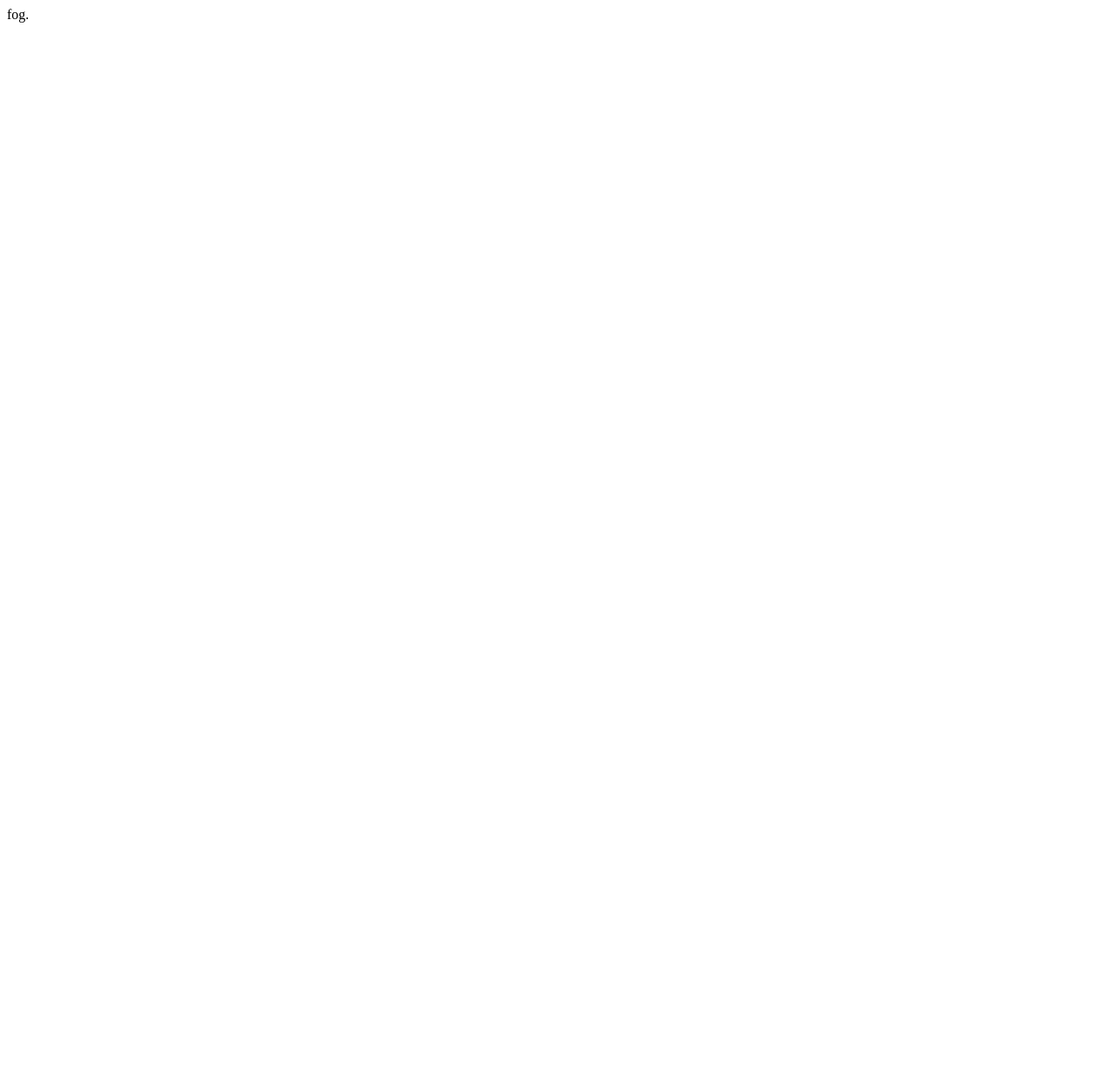
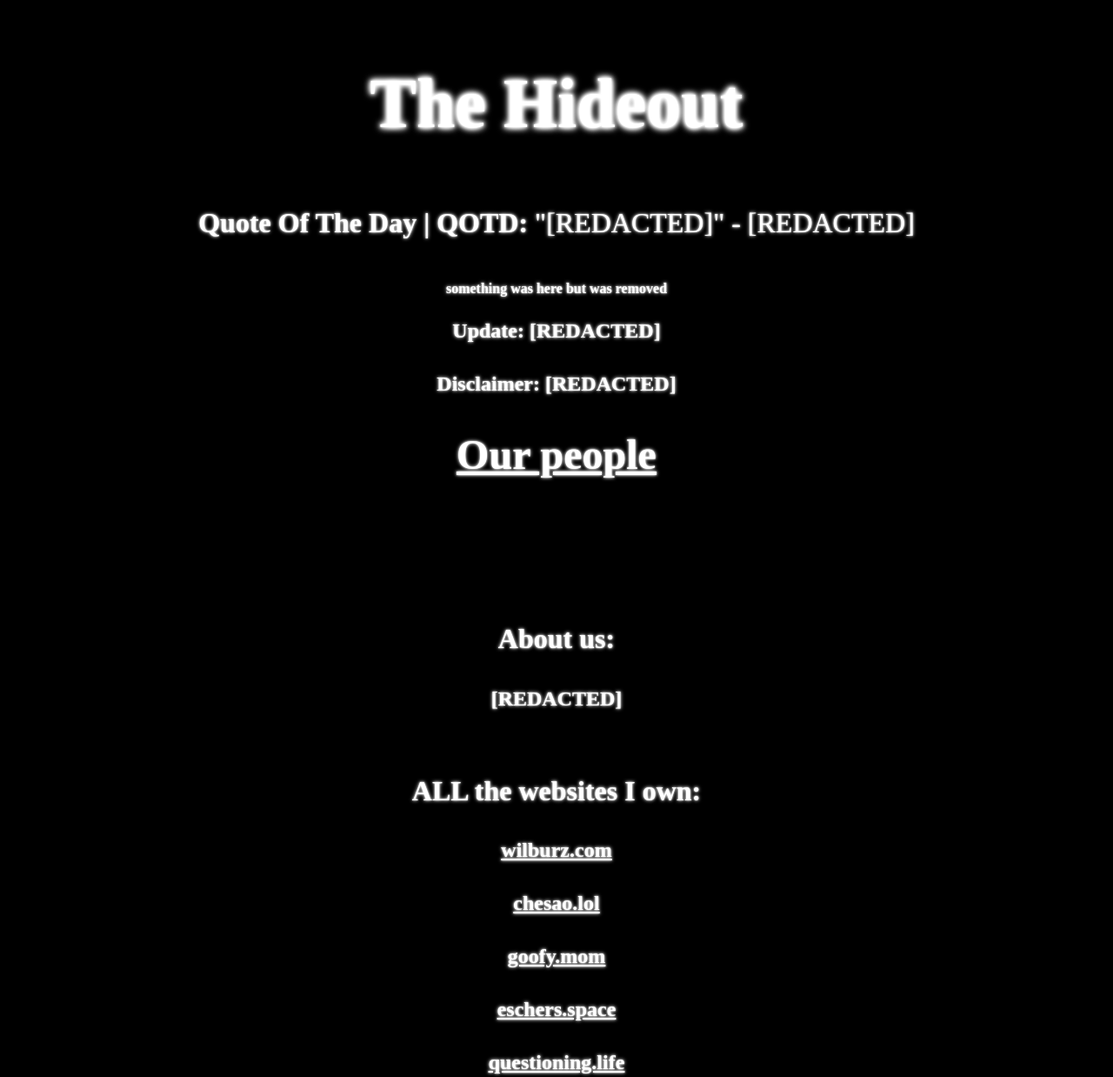
Before and after one commit to worspaces/questioning-life, a plain HTML site: page index.html in a window 1280 px wide. Shown: the top 1238 px of the page at 87% size. Before the commit the page ends 800 px from the top, so only its background shows below. Drawn offline with Linux system fonts and the light colour scheme; a script that the page names is missing.

Commit message:
Update index.html

```diff
--- a/index.html
+++ b/index.html
@@ -1 +1,144 @@
-fog.
+<!DOCTYPE html>
+<html lang="en">
+<head>
+  <meta charset="UTF-8">
+  <meta name="viewport" content="width=device-width, initial-scale=1.0">
+  <title>The Hideout</title>
+
+  <!-- Google AdSense Script -->
+  <script async src="https://pagead2.googlesyndication.com/pagead/js/adsbygoogle.js?client=ca-pub-9773017729831801" crossorigin="anonymous"></script>
+
+  <style>
+    body {
+      display: flex;
+      flex-direction: column;
+      justify-content: flex-start;
+      align-items: center;
+      min-height: 100vh;
+      width: 100%;
+      margin: 0;
+      background-color: black;
+      position: relative;
+      padding: 20px;
+      box-sizing: border-box;
+    }
+
+    .surprise-text, .motw-text, .smaller-text, .tiny-text, .about-text, .copyright-text, .about-heading, .other-links-heading, .other-link, .other-link a, .link-text a {
+      font-weight: bold;
+      color: white;
+      text-shadow: 0 0 2px white, 0 0 4px white;
+      text-align: center;
+    }
+
+    .surprise-text {
+      font-size: 5rem;
+      text-shadow: 0 0 2px white, 0 0 4px white, 0 0 6px white, 0 0 8px white, 0 0 10px white;
+    }
+
+    .motw-text {
+      font-size: 2rem;
+      margin-top: 20px;
+    }
+
+    .about-heading {
+      font-size: 2rem;
+      margin-top: 50px;
+    }
+
+    .other-links-heading {
+      font-size: 2rem;
+      margin-top: 50px;
+    }
+
+    .other-link {
+      font-size: 1.5rem;
+      margin-top: 10px;
+    }
+
+    .about-text {
+      font-size: 1.5rem;
+      margin-top: 10px;
+    }
+
+    .copyright-text {
+      font-size: 1.2rem;
+      margin-top: 50px;
+    }
+
+    .link-text a {
+      font-size: 3rem;
+      text-decoration: underline;
+    }
+
+    .spacer {
+      height: 100px;
+    }
+
+    /* Custom Scrollbar Styles */
+    ::-webkit-scrollbar {
+      width: 12px;
+      height: 12px;
+    }
+
+    ::-webkit-scrollbar-track {
+      background-color: black;
+    }
+
+    ::-webkit-scrollbar-thumb {
+      background-color: white;
+      border-radius: 10px;
+      box-shadow: 0 0 10px white, 0 0 20px white;
+    }
+
+    ::-webkit-scrollbar-thumb:hover {
+      background-color: gray;
+      box-shadow: 0 0 15px gray, 0 0 25px gray;
+    }
+
+    /* Firefox Scrollbar */
+    * {
+      scrollbar-width: thin;
+      scrollbar-color: white black;
+    }
+  </style>
+</head>
+<body>
+  <h1 class="surprise-text">The Hideout</h1>
+
+  <p class="motw-text">Quote Of The Day | QOTD: <span style="color: white; font-weight: normal;">"[REDACTED]" - [REDACTED]</span></p>
+
+  <p class="tiny-text">something was here but was removed</p>
+
+  <p class="about-text">Update: [REDACTED]</p>
+  <p class="about-text">Disclaimer: [REDACTED]</p>
+
+  <p class="link-text"><a href="https://questioning.life/404">Our people</a></p>
+
+  <div class="spacer"></div>
+
+  <h2 class="about-heading">About us:</h2>
+  <p class="about-text">[REDACTED]</p>
+
+  <h2 class="other-links-heading">ALL the websites I own:</h2>
+  <p class="other-link"><a href="https://wilburz.com/">wilburz.com</a></p>
+  <p class="other-link"><a href="https://chesao.lol/">chesao.lol</a></p>
+  <p class="other-link"><a href="https://goofy.mom/">goofy.mom</a></p>
+  <p class="other-link"><a href="https://eschers.space/">eschers.space</a></p>
+  <p class="other-link"><a href="https://questioning.life/">questioning.life</a></p>
+  <p class="other-link"><a href="https://foreshadowing.life/">foreshadowing.life</a></p>
+  <p class="other-link"><a href="https://youis.gay/">youis.gay</a></p>
+  <p class="other-link"><a href="https://website.hs.vc/">website.hs.vc</a></p>
+  <p class="other-link"><a href="https://are.fr.to/">are.fr.to</a></p>
+  <p class="other-link"><a href="https://skibiditoi.lat/">skibiditoi.lat</a></p>
+  <p class="other-link"><a href="https://pneumonoultramicroscopicsilicovolcanoconiosis.monster/">pneumonoultramicroscopicsilicovolcanoconiosis.monster</a></p>
+  <p class="other-link"><a href="https://grady.lol/">grady.lol</a></p>
+
+  <p class="copyright-text">2025 © Copyright <a href="https://wilburz.com/" style="color: white; text-decoration: underline;">WZ LLC (Wilbur Zenith LLC)</a>, maintained by <a href="mailto:studentaccbro@gmail.com" style="color: white; text-decoration: underline;">Wilbur</a>, the current website will expire in a year.</p>
+  <script src='https://cdn.jsdelivr.net/npm/@widgetbot/crate@3' async defer>
+    new Crate({
+        server: '1344139175133184020', // Wilbur's Dumpster
+        channel: '1344499659682484317' // #talk-widget-🚪
+    })
+</script>
+</body>
+</html>
```
